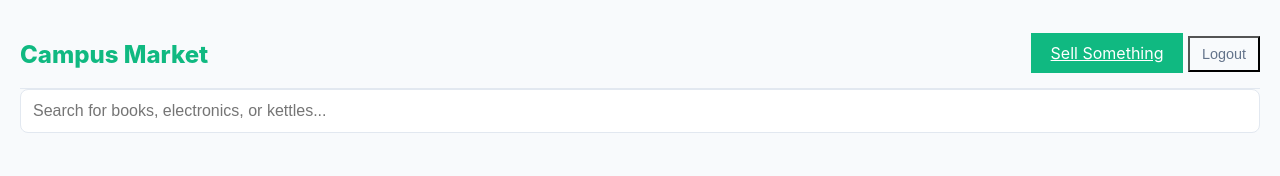
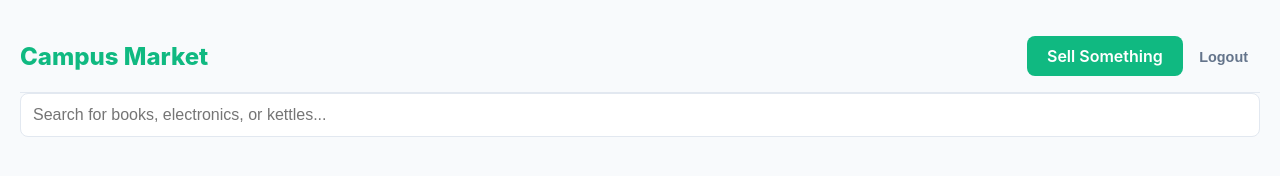
Before and after one commit to joker-intelligence/campus-market, a website: page public/index.html in a window 1280 px wide. Drawn offline with Linux system fonts and the light colour scheme; no server answers.

Commit message:
header adjust

```diff
--- a/public/style.css
+++ b/public/style.css
@@ -157,3 +157,15 @@ h1 {
     background: var(--primary-hover);
     transform: translateY(-1px);
 }
+
+
+/* Buttons */
+button, .btn-post {
+    font-weight: 600;
+    border-radius: 8px;
+    transition: all 0.2s ease;
+    cursor: pointer;
+    border: none;
+    display: inline-block;
+    text-decoration: none;
+    text-align: center;
```
